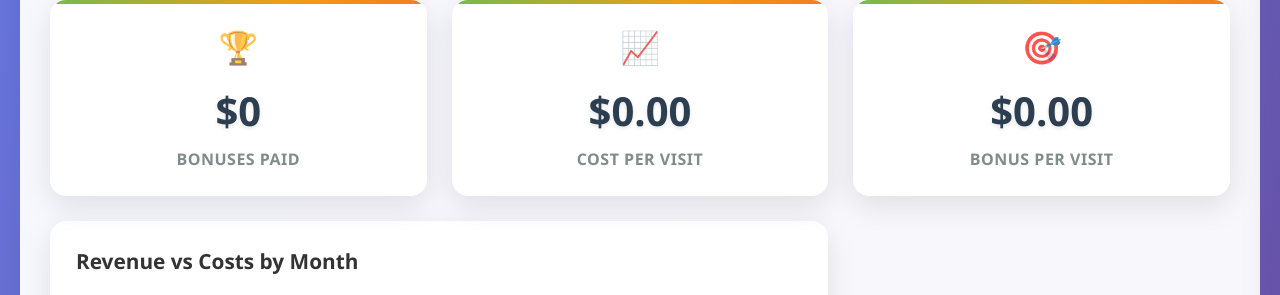
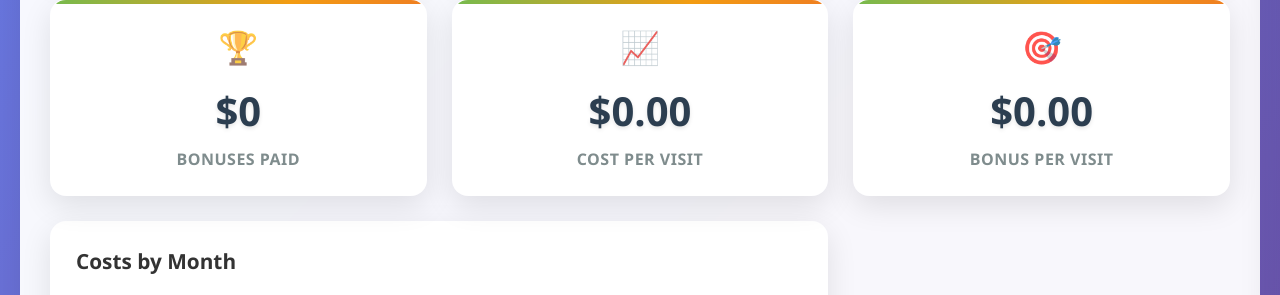
Before and after one commit to shulmeister/Colorado-CareAssist-Route-Tracker, a FastAPI app: template templates/dashboard.html in a window 1280 px wide. Shown: the part 474-769 px from the top of the page. Run offline with FastAPI, Linux system fonts and the light colour scheme; the template is opened without the code that fills it, so the values that code supplies are empty.

Commit message:
Fix chart to show only costs (no revenue) and update title

```diff
--- a/templates/dashboard.html
+++ b/templates/dashboard.html
@@ -518,7 +518,7 @@
 
                     <!-- Charts -->
                     <div class="card chart-card">
-                        <h2>Revenue vs Costs by Month</h2>
+                        <h2>Costs by Month</h2>
                         <canvas id="revenueChart"></canvas>
                     </div>
                     <div class="card chart-card">
@@ -811,7 +811,7 @@
                     return;
                 }
 
-                // Revenue vs Costs Chart
+                // Costs by Month Chart (No Revenue)
                 const revenueResponse = await fetch('/api/dashboard/revenue-by-month');
                 const revenueData = await revenueResponse.json();
 
@@ -824,13 +824,6 @@
                     data: {
                         labels: revenueData.map(item => item.month),
                         datasets: [
-                            {
-                                label: 'Revenue',
-                                data: revenueData.map(item => item.revenue),
-                                backgroundColor: 'rgba(39, 174, 96, 0.8)',
-                                borderColor: '#27ae60',
-                                borderWidth: 1
-                            },
                             {
                                 label: 'Costs',
                                 data: revenueData.map(item => item.costs),
```
